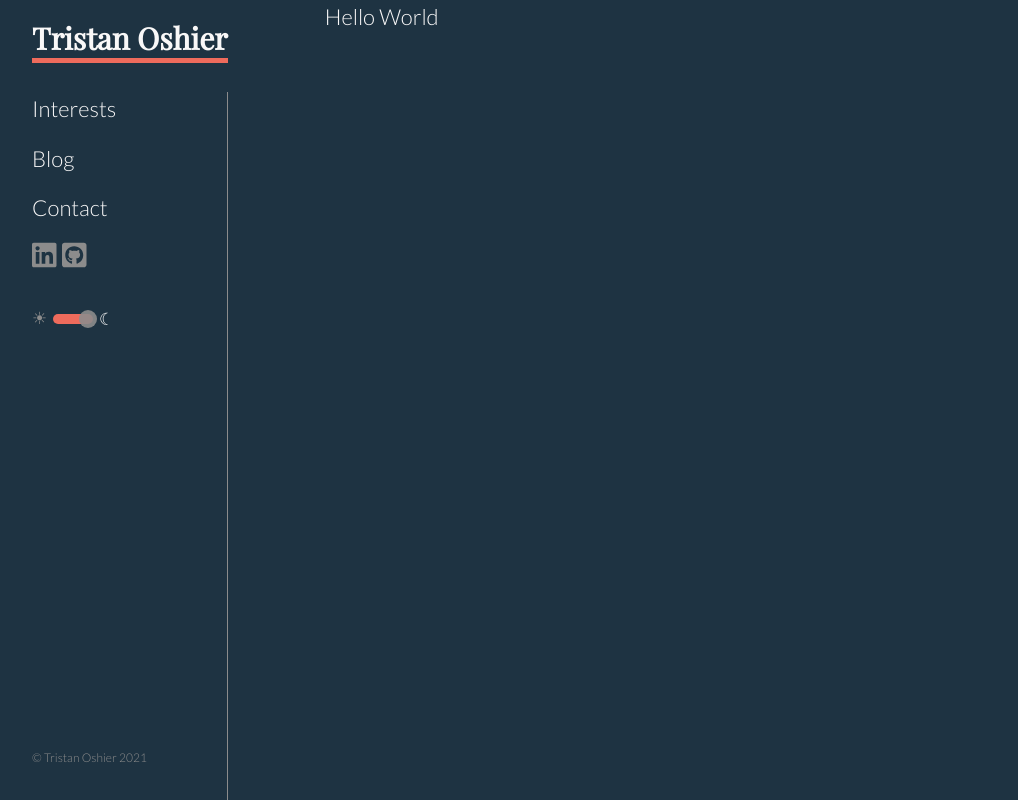
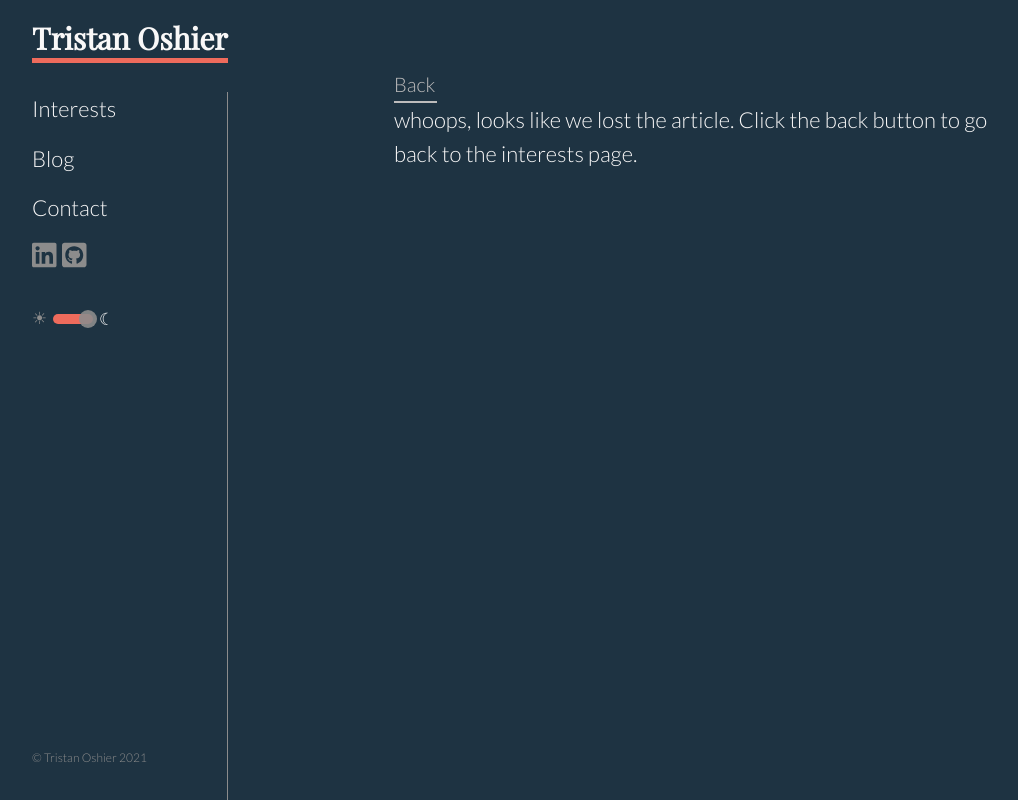
Before and after one commit to Tristanoshier/landing-page-client, a React (Create React App) app: page /Focused/1 in a window 1280 px wide. Shown: the whole page, without its empty margins (8-1026 px from the left). Built offline with nearby package versions, Linux system fonts and the light colour scheme.

Commit message:
create redirect back button for posts

```diff
--- a/src/components/Pages/Blog.jsx
+++ b/src/components/Pages/Blog.jsx
@@ -28,7 +28,7 @@ const Blog = (props) => {
                         </div>
                         {
                             post.body.length > 400 ?
-                            <p className="card-body">{post.body.substr(1, 400)}... <Link to={{pathname: `/Focused/${post}`, post: post}}>Read More</Link></p>
+                            <p className="card-body">{post.body.substr(1, 400)}. . . <Link className="card-link" to={{pathname: `/Focused/${post}`, post: post}}>Read More</Link></p>
                                 : <p className="card-body">{post.body}</p>
                         }
                     </div>
--- a/src/components/Pages/FocusedBlog.jsx
+++ b/src/components/Pages/FocusedBlog.jsx
@@ -1,10 +1,32 @@
-import { withRouter } from "react-router-dom"
+import { useState } from 'react';
+import { Redirect, withRouter } from "react-router-dom"
+import convertDate from '../Shared/DateConverter';
 
 const FocusedBlog = (props) => {
+    const [redirect, setRedirect] = useState(false);
+    let post = props.location.post;
+
+    const back = () => {
+        setRedirect(true);
+    }
+
+    if(redirect) {
+        return <Redirect to='/Interests' />
+    }
+
     return (
-        <div>
-            <h1 className="about-text-dark">Hello World</h1>
-            {console.log(props.location.post)}
+        <div className="focused-blog">
+            <span className="back-button-dark" onClick={() => back()}>Back</span>
+            {
+                post !== undefined ? <div className="card">
+                <div className="card-header">
+                    <p className="card-title">{post.title}</p>
+                    <p className="card-date">{convertDate(post.createdAt)}</p>
+                </div>
+                <p className="card-body">{post.body}</p>
+            </div> :
+                <p className="about-text-dark">whoops, looks like we lost the article. Click the back button to go back to the interests page.</p>
+            }
         </div>
     )
 }
--- a/src/components/Pages/Interests/Recent.jsx
+++ b/src/components/Pages/Interests/Recent.jsx
@@ -1,3 +1,4 @@
+import { Link } from 'react-router-dom';
 import convertDate from '../../Shared/DateConverter';
 
 export const Recent = (props) => {
@@ -15,10 +16,11 @@ export const Recent = (props) => {
                             </span>
                             <span className="card-topic">{post.topic}</span>
                         </div>
-
-                        <div className="card-body">
-                            {post.body}
-                        </div>
+                        {
+                            post.body.length > 400 ?
+                            <p className="card-body">{post.body.substr(1, 400)}. . . <Link className="card-link" to={{pathname: `/Focused/${post}`, post: post}}>Read More</Link></p>
+                                : <p className="card-body">{post.body}</p>
+                        }
                     </div>
                 )
             })
--- a/src/components/Pages/Interests/Search.jsx
+++ b/src/components/Pages/Interests/Search.jsx
@@ -1,5 +1,6 @@
 import { useState, useEffect } from 'react';
 import { Input, Form } from 'reactstrap';
+import { Link } from 'react-router-dom';
 import convertDate from '../../Shared/DateConverter';
 
 export const Search = (props) => {
@@ -72,10 +73,11 @@ export const Search = (props) => {
                             </span>
                             <span className="card-topic">{post.topic}</span>
                         </div>
-
-                        <div className="card-body">
-                            {post.body}
-                        </div>
+                        {
+                            post.body.length > 400 ?
+                            <p className="card-body">{post.body.substr(1, 400)}. . . <Link className="card-link" to={{pathname: `/Focused/${post}`, post: post}}>Read More</Link></p>
+                                : <p className="card-body">{post.body}</p>
+                        }
                     </div>
                 )
             })
@@ -106,7 +108,7 @@ export const Search = (props) => {
                     <option value="music">Music</option>
                     <option value="movies">Movies</option>
                 </Input>
-                <input className="searchbar" onChange={(e) => userSearch(e)} id="search" type="text" placeholder="Search..." />
+                <input className="searchbar" onChange={(e) => userSearch(e)} id="search" type="text" placeholder="Search..." autoComplete="off" />
             </Form>
             {postMapper()}
         </div>
--- a/src/css/blog.css
+++ b/src/css/blog.css
@@ -4,3 +4,28 @@
     flex-direction: column;
     max-width: 700px;
 }
+
+.focused-blog {
+    display: flex;
+    margin: 0 0 0 10%;
+    flex-direction: column;
+    max-width: 700px;
+    margin-top: 10%;
+}
+
+.back-button-dark {
+    background-color: var(--blue);
+    color: #bdbcbc;
+    border-bottom: 2px solid #bdbcbc;
+    font-family: var(--text);
+    font-size: 20px;
+    max-width: 43px;
+}
+
+.back-button-dark:hover {
+    color: var(--white);
+    font-weight: bold;
+    border-bottom: 2px solid var(--orange);
+    transition: color 0.25s ease-out;
+    transition: border-bottom 0.25s ease-out;
+}
--- a/src/css/card.css
+++ b/src/css/card.css
@@ -51,3 +51,18 @@
     font-size: 16px;
     font-weight: bold;
 }
+
+.card-link {
+    text-decoration: none;
+    color: #bdbcbc;
+    border-bottom: 2px solid #bdbcbc;
+
+}
+
+.card-link:hover {
+    color: var(--white);
+    font-weight: bold;
+    border-bottom: 2px solid var(--orange);
+    transition: color 0.25s ease-out;
+    transition: border-bottom 0.25s ease-out;
+}
--- a/src/css/interests.css
+++ b/src/css/interests.css
@@ -46,7 +46,7 @@
 
 .searchbar {
     flex-grow: 5;
-    padding: 5px 5px 5px 7px;
+    padding: 5px 5px 5px 10px;
     background-color: #121e25;
     font-size: 18px;
     height: 30px;
```
